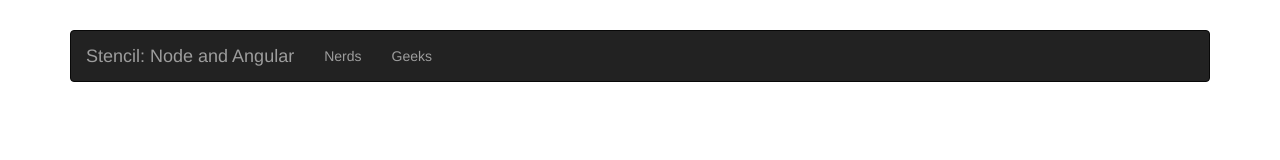
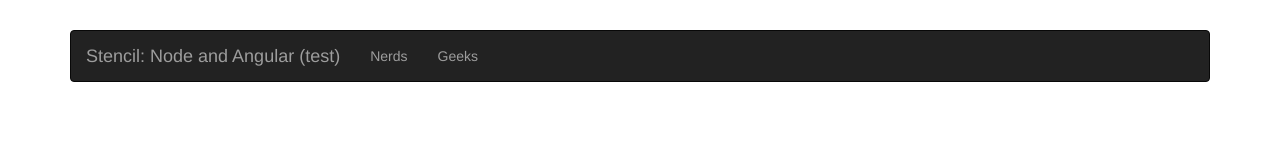
Before and after one commit to Dracognic/starter-node-angular, a website: page public/index.html in a window 1280 px wide. Drawn offline with nearby package versions, Linux system fonts and the light colour scheme; some packages are replaced by stand-ins of ours.

Commit message:
adding .travis.yml and deploy.sh files

```diff
--- a/public/index.html
+++ b/public/index.html
@@ -29,7 +29,7 @@
 	<!-- HEADER -->
 	<nav class="navbar navbar-inverse">
 		<div class="navbar-header">
-			<a class="navbar-brand" href="/">Stencil: Node and Angular</a>
+			<a class="navbar-brand" href="/">Stencil: Node and Angular (test)</a>
 		</div>
 		<ul class="nav navbar-nav">
 			<li><a href="/nerds">Nerds</a></li>
```
